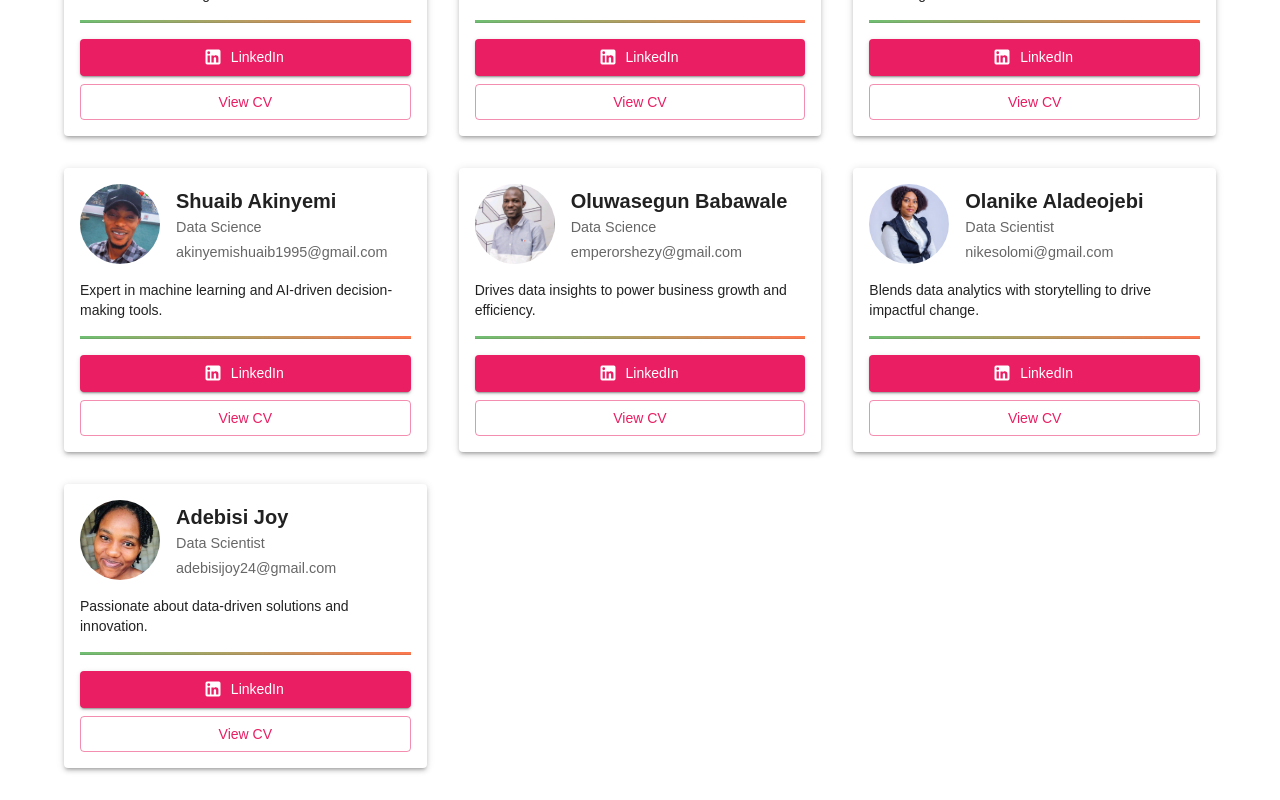
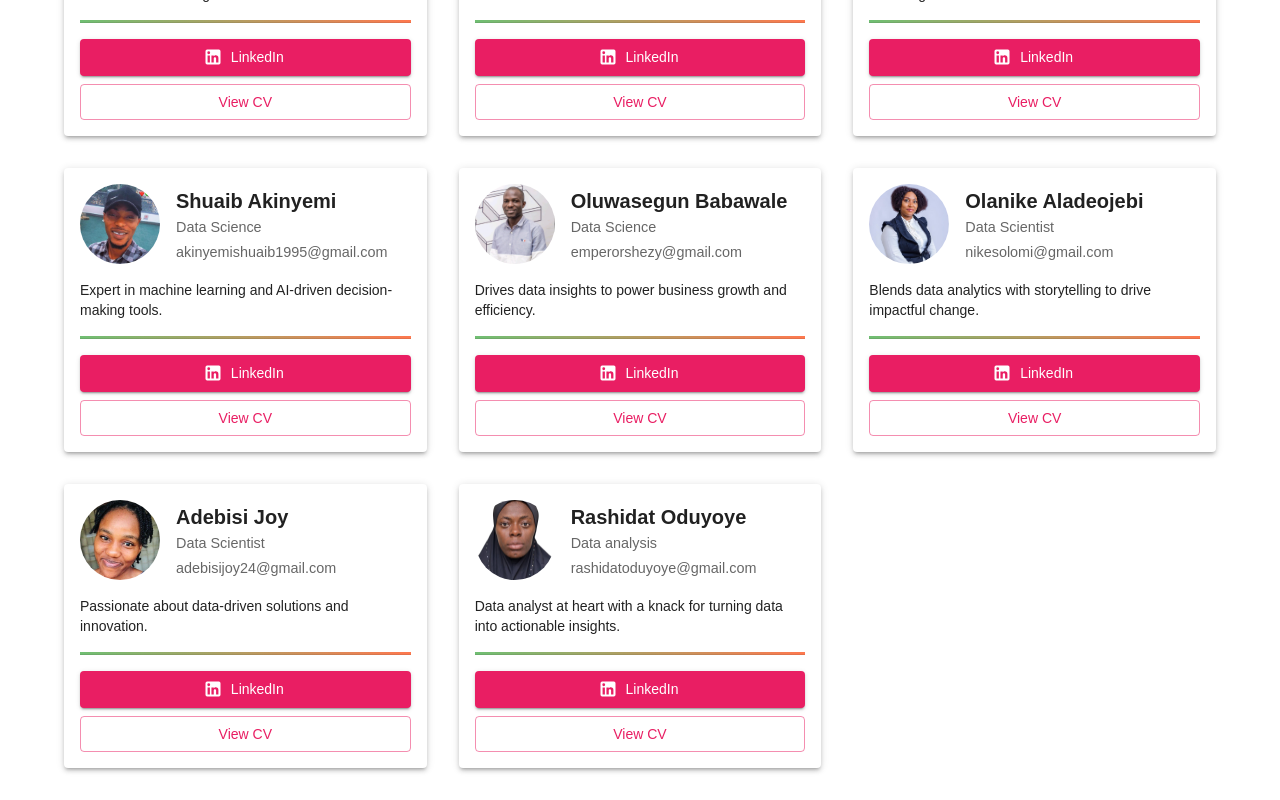
Before and after one commit to Muideen27/Churn-Machine-Learning-Deployment, a React (Vite) app in the folder churn/: page /team in a window 1280 px wide. Shown: the part 450-1250 px from the top of the page. Built offline with nearby package versions, Linux system fonts and the light colour scheme; sample sign-in values are in the browser's storage.

Commit message:
New Team

```diff
--- a/churn/src/component/Team.tsx
+++ b/churn/src/component/Team.tsx
@@ -66,6 +66,15 @@ const teamMembers = [
     cvLink: ' https://github.com/adebisijoy',
     image: '/7.image.jpeg',
     bio: 'Passionate about data-driven solutions and innovation.',
+  },
+  {
+    name: 'Rashidat Oduyoye',
+    email: 'rashidatoduyoye@gmail.com ',
+    expertise: 'Data analysis',
+    linkedin: 'linkedIn.com/in/rashidat-oduyoye',
+    cvLink: ' https://github.com/adebisijoy',
+    image: '/8.image.jpeg',
+    bio: 'Data analyst at heart with a knack for turning data into actionable insights.',
   },
 ];
 
```
Also changed, not shown: churn/public/8.image.jpeg (added).
